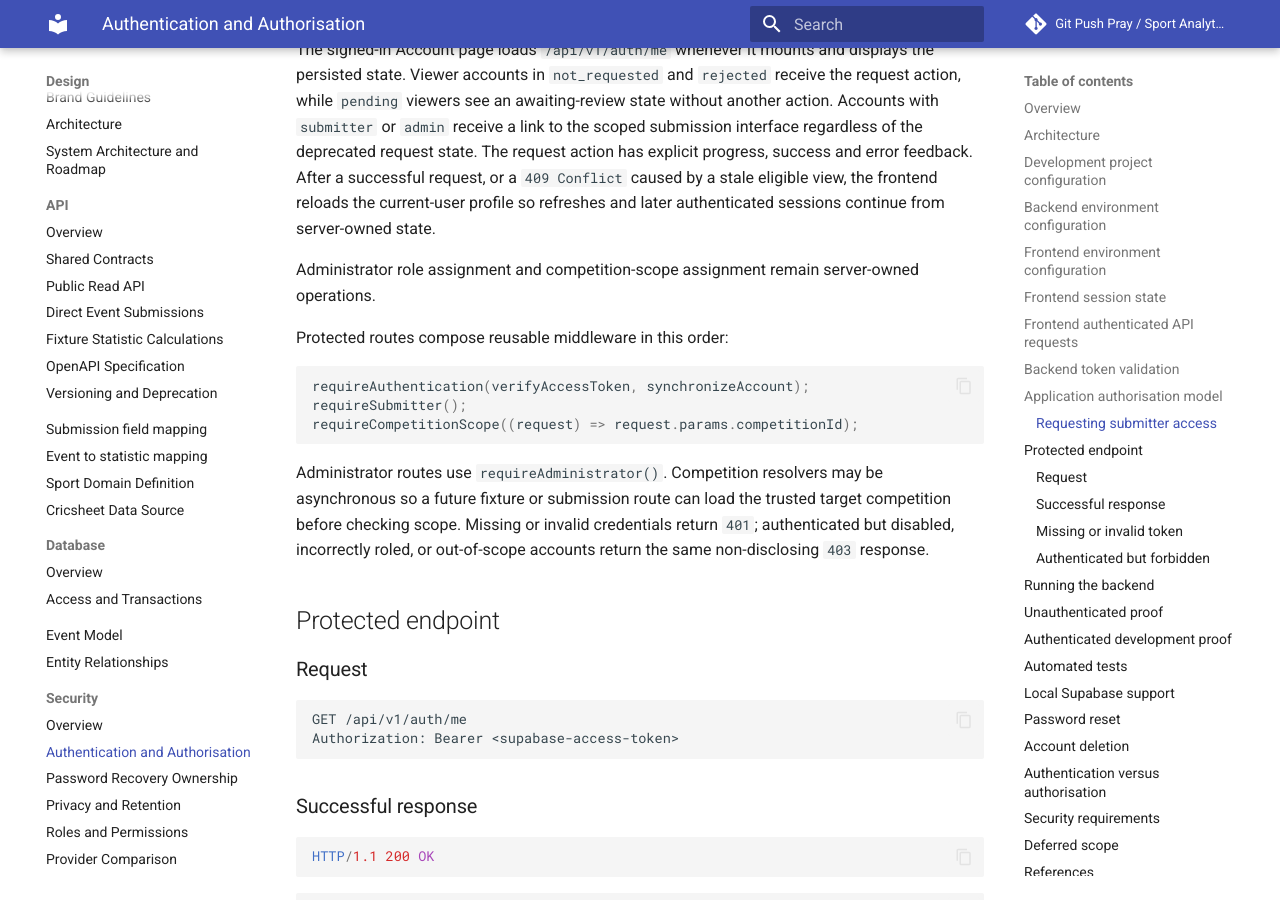
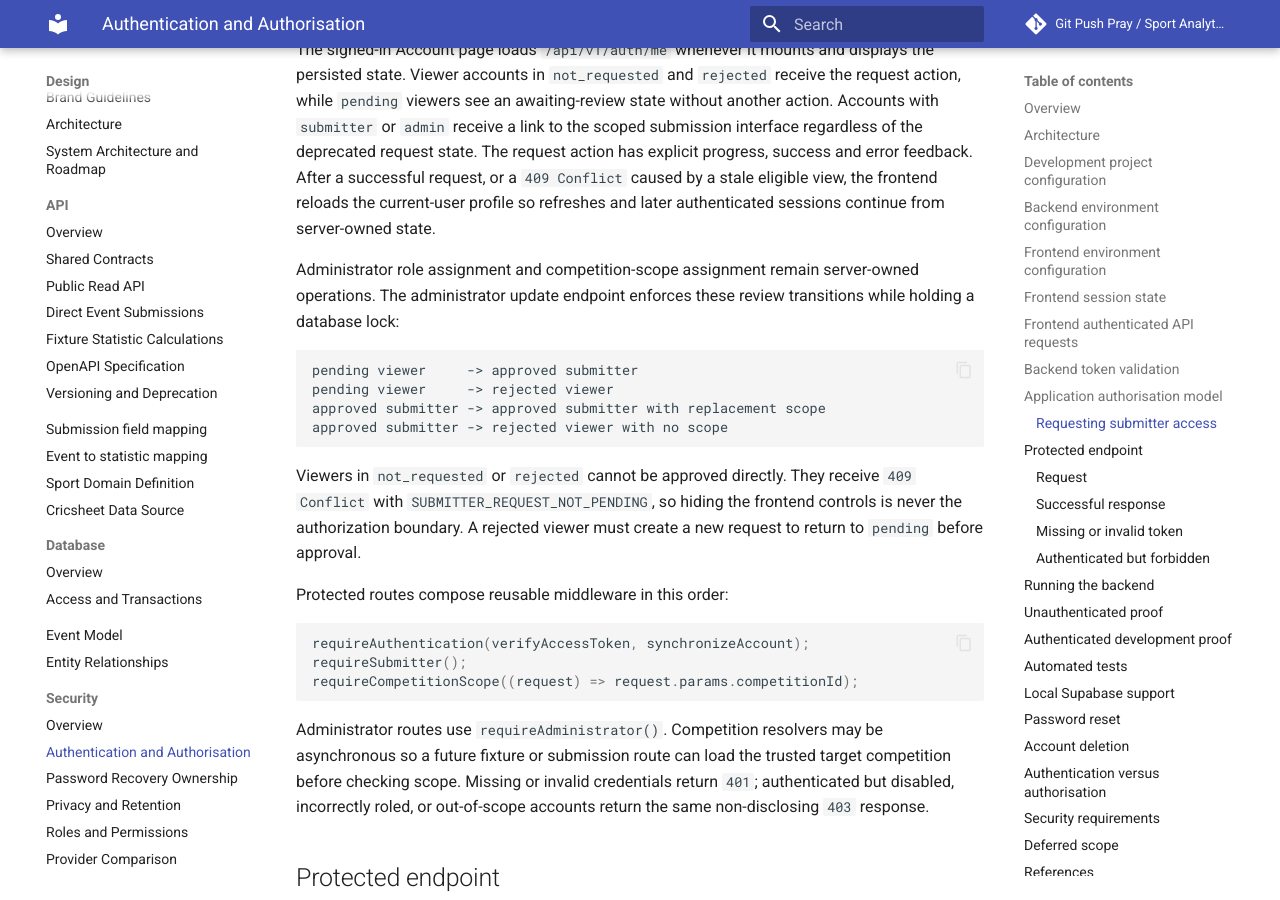
Before and after one commit to NadavSundy/Sport-Analytics-Tool, an MkDocs documentation site: the page built from docs/security/authentication.md, in a window 1280 px wide and 900 px high, scrolled down 5721 px. Built offline with MkDocs 1.6.1 and Material for MkDocs 9.7.7, drawn with Linux system fonts in a browser that asks for light colours.

Commit message:
docs(auth): document pending approval enforcement
Refs #171

Assisted-by: Codex[GPT-5]

````diff
--- a/docs/security/authentication.md
+++ b/docs/security/authentication.md
@@ -246,6 +246,18 @@ current-user profile so refreshes and later authenticated sessions continue from
 state.
 
 Administrator role assignment and competition-scope assignment remain server-owned operations.
+The administrator update endpoint enforces these review transitions while holding a database lock:
+
+```text
+pending viewer     -> approved submitter
+pending viewer     -> rejected viewer
+approved submitter -> approved submitter with replacement scope
+approved submitter -> rejected viewer with no scope
+```
+
+Viewers in `not_requested` or `rejected` cannot be approved directly. They receive `409 Conflict`
+with `SUBMITTER_REQUEST_NOT_PENDING`, so hiding the frontend controls is never the authorization
+boundary. A rejected viewer must create a new request to return to `pending` before approval.
 
 Protected routes compose reusable middleware in this order:
 
````
Also changed, not shown: apps/backend/README.md (+8 -5 lines), apps/frontend/README.md (+4 -2 lines), docs/api/contracts.md (+5 -0 lines), docs/api/openapi.yaml (+8 -5 lines), docs/development/testing.md (+6 -0 lines), evidence/validation/issue-171-submitter-approval-state.md (added, +36 -0 lines), 2 other files.
